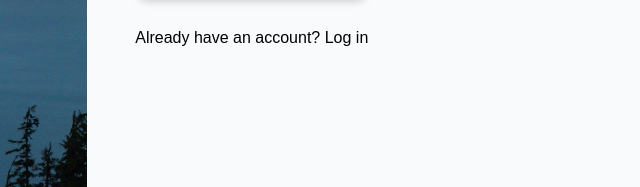
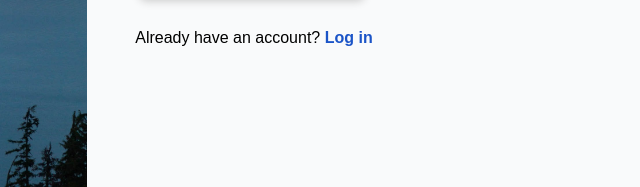
Before and after one commit to aaluzzi/signup-page, a plain HTML site: page index.html in a window 1280 px wide. Shown: the part 613-800 px from the top of the page, 256-896 px from the left. Drawn offline with Linux system fonts and the light colour scheme; a web font is replaced by a local one.

Commit message:
Add log in link

```diff
--- a/index.html
+++ b/index.html
@@ -59,6 +59,6 @@
                     <button>Create Account</button>
                 </fieldset>
             </form>
-            <p>Already have an account? Log in</p>
+            <p>Already have an account? <a href="login.html">Log in</a></p>
     </body>
 </html>
--- a/style.css
+++ b/style.css
@@ -129,3 +129,9 @@
     border-radius: 0.5rem;
     box-shadow: 0.25rem 0.25rem 0.5rem rgb(200, 200, 200);
 }
+
+a {
+    font-weight: bold;
+    color: #1b54c7;
+    text-decoration: none;
+}
```
